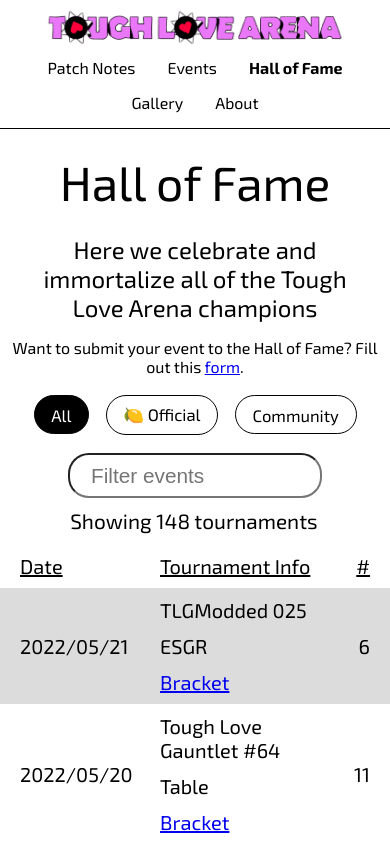
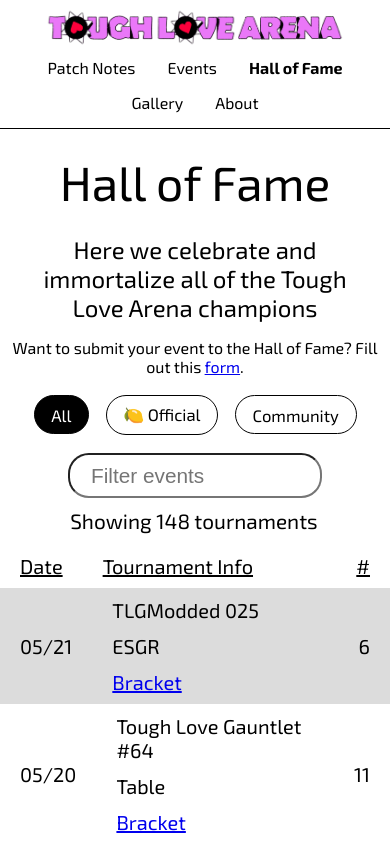
Before and after one commit to toughlovearena/about.toughlovearena.com, a Next.js app: page /fame in a window 390 px wide. Shown: the top 844 px of the page. Built offline with nearby package versions, Linux system fonts and the light colour scheme.

Commit message:
fix mobile date size

```diff
--- a/components/fame/FameTable.module.css
+++ b/components/fame/FameTable.module.css
@@ -33,6 +33,7 @@
 .cellEntrantsHead,
 .cellEntrantsBody,
 .cellLinks,
+.mobileDate,
 .mobileInfo,
 .mobileEntrants {
   /* border: 1px solid pink; */
@@ -82,6 +83,10 @@
   align-items: stretch;
   flex-wrap: nowrap;
 }
+.mobileDate {
+  width: auto;
+  padding: 0 1em;
+}
 .mobileInfo {
   flex: 1;
   width: auto;
--- a/components/fame/FameTable.tsx
+++ b/components/fame/FameTable.tsx
@@ -125,7 +125,7 @@ export const FameTable = (props: {
         <div className={styles.mobileHead}>
           <div className={styles.flexRow}>
             <div
-              className={styles.cellDate}
+              className={styles.mobileDate}
               style={{ cursor: 'pointer', }}
               onClick={() => updateSort(SortBy.Date)}
             >
@@ -150,7 +150,9 @@ export const FameTable = (props: {
         <div className={styles.tableBody}>
           {rows.map((row, ri) => (
             <div className={styles.flexRow} key={ri}>
-              <div className={styles.cellDate}>{row.date}</div>
+              <div className={styles.mobileDate}>
+                {row.date.split('/').slice(1).join('/')}
+              </div>
               <div className={styles.mobileInfo}>
                 <div>
                   {row.category === HallOfFameType.Official && (
```
